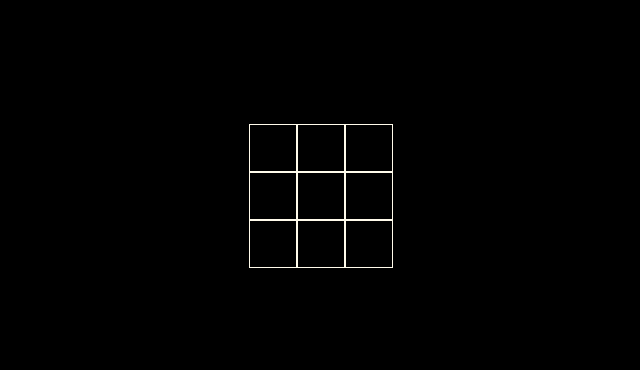
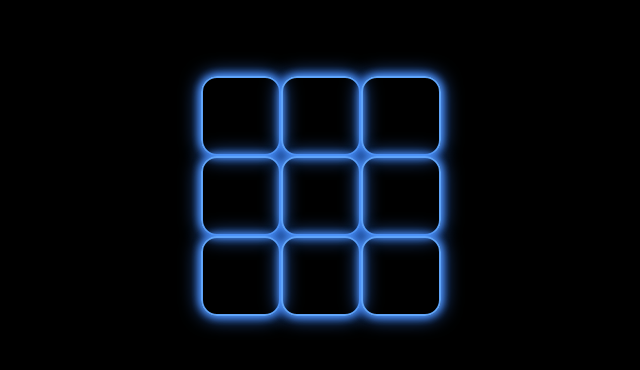
Before and after one commit to webhero-sultan/tic-tac-toe, a React (Vite) app: page / in a window 1280 px wide. Shown: the part 204-574 px from the top of the page, without its empty margins (319-959 px from the left). Built offline with nearby package versions, Linux system fonts and the light colour scheme.

Commit message:
design complete

```diff
--- a/src/components/Square.jsx
+++ b/src/components/Square.jsx
@@ -6,10 +6,6 @@ export default function Square() {
     setValue('X');
   }
   return (
-    <button onClick={handleClick} className="h-12 w-12 border
-                                          text-amber-50
-                                            cursor-pointer
-                                            font-bold
-                                            ">{value}</button>
+    <button onClick={handleClick} className="h-20 w-20 border-2 text-white text-5xl cursor-pointer glow-blue border-white glow-border rounded-2xl">{value}</button>
   )
 }
--- a/src/index.css
+++ b/src/index.css
@@ -7,3 +7,51 @@
   align-items: center;
   height: 100vh;
 }
+
+.glow-amber {
+  text-shadow:
+    0 0 5px #fbbf24,
+    0 0 5px #f59e0b,
+    0 0 5px #f59e0b,
+    0 0 5px #b45309;
+}
+
+.glow-blue {
+  text-shadow:
+    0 0 7px #60a5fa,
+    0 0 7px #3b82f6,
+    0 0 7px #2563eb,
+    0 0 7px #1d4ed8;
+}
+
+
+.glow-green {
+  text-shadow:
+    0 0 5px #86efac,
+    0 0 5px #4ade80,
+    0 0 5px #22c55e,
+    0 0 5px #15803d;
+}
+
+.glow-border {
+  border-color: #60a5fa;
+  box-shadow: 0 0 10px #60a5fa,
+              0 0 20px #3b82f6,
+              0 0 10px #2563eb;
+
+}
+
+/* @keyframes borderPulse {
+  0%, 100% {
+    box-shadow: 0 0 5px #3b82f6, 0 0 10px #2563eb, 0 0 10px #1d4ed8;
+    border-color: #3b82f6;
+  }
+  50% {
+    box-shadow: 0 0 10px #60a5fa, 0 0 20px #3b82f6, 0 0 10px #2563eb;
+    border-color: #60a5fa;
+  }
+} */
+
+/* .glow-border {
+  animation: borderPulse 2s infinite ease-in-out;
+} */
```
